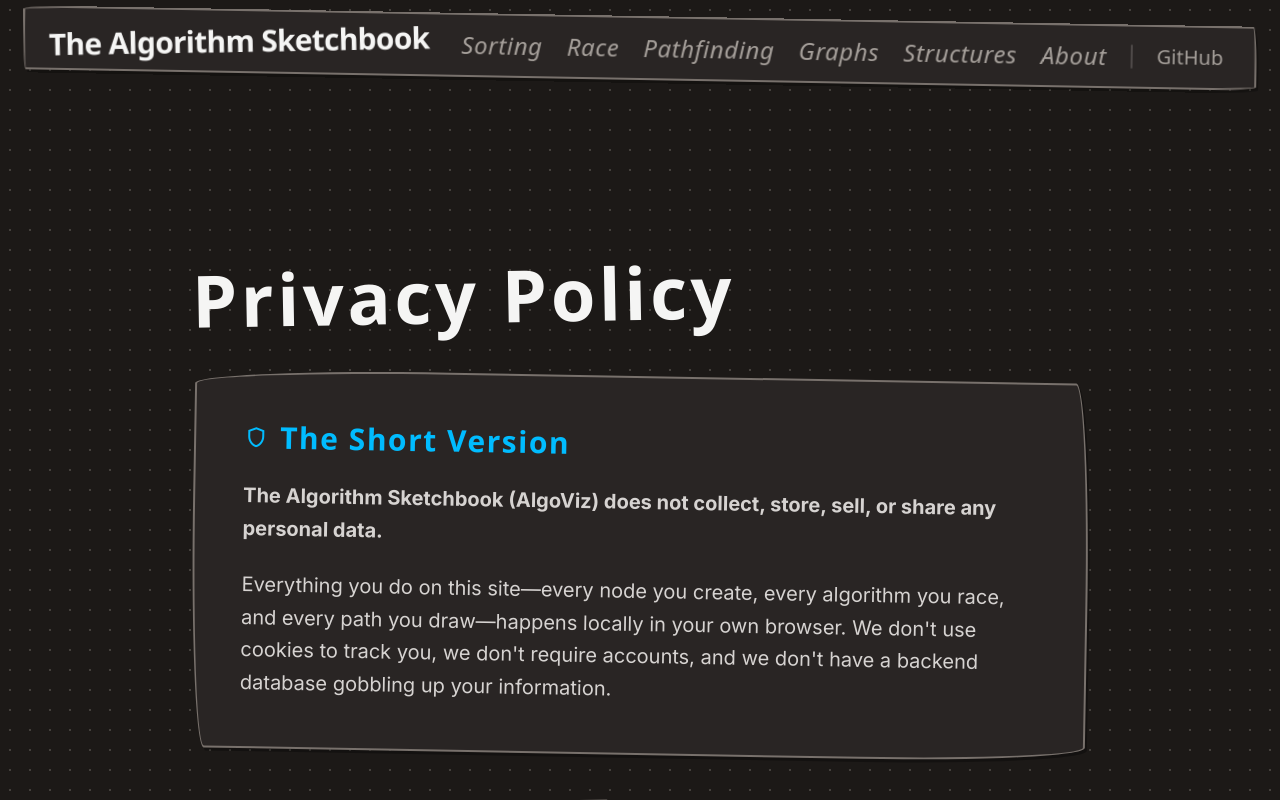
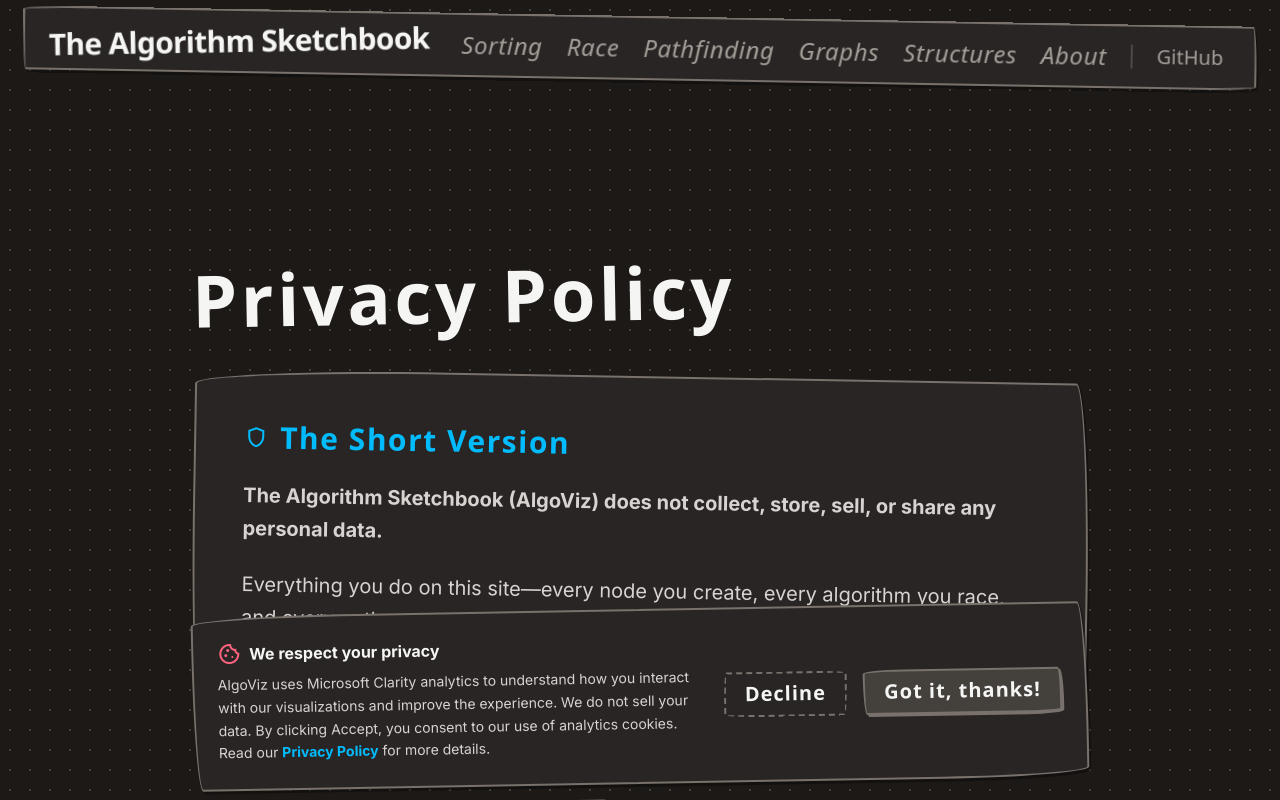
Before and after one commit to Veerpratapsingh08/AlgoViz, a Next.js app: page /privacy in a window 1280 px wide. Built offline with nearby package versions, Linux system fonts and the light colour scheme.

Commit message:
implement opt-in cookie consent banner and Microsoft Clarity analytics integration

```diff
--- a/app/layout.tsx
+++ b/app/layout.tsx
@@ -2,6 +2,8 @@
 import { Inter, Caveat, Instrument_Serif, Fira_Code } from "next/font/google";
 import Header from "@/components/Header";
 import SplashScreen from "@/components/SplashScreen";
+import CookieConsent from "@/components/CookieConsent";
+import Analytics from "@/components/Analytics";
 import "./globals.css";
 
 const inter = Inter({
@@ -52,6 +54,8 @@
         <main className="pt-24 h-screen overflow-hidden flex flex-col">
           {children}
         </main>
+        <CookieConsent />
+        <Analytics />
       </body>
     </html>
   );
--- /dev/null
+++ b/app/privacy/AnalyticsConsent.tsx
@@ -0,0 +1,55 @@
+"use client";
+
+import { useEffect, useState } from "react";
+
+export default function AnalyticsConsent() {
+  const [consentStatus, setConsentStatus] = useState<string | null>(null);
+
+  useEffect(() => {
+    setConsentStatus(localStorage.getItem('algoviz-cookie-consent') || 'unknown');
+  }, []);
+
+  const handleRevoke = () => {
+    localStorage.setItem('algoviz-cookie-consent', 'declined');
+    setConsentStatus('declined');
+    window.location.reload();
+  };
+
+  const handleGrant = () => {
+    localStorage.setItem('algoviz-cookie-consent', 'true');
+    setConsentStatus('true');
+    window.dispatchEvent(new Event('cookie-consent-granted'));
+    window.location.reload();
+  };
+
+  if (!consentStatus) return null; // Avoid hydration mismatch
+
+  return (
+    <div className="mt-6 pt-6 border-t border-stone-600 flex flex-col sm:flex-row items-center justify-between gap-4">
+      <div>
+        <h4 className="text-stone-100 font-bold mb-1">Manage Analytics Consent</h4>
+        <p className="text-sm text-stone-300">
+          Current Status: <strong className="text-rose-400 font-bold uppercase tracking-wider">{consentStatus === 'true' ? 'Opted In' : consentStatus === 'declined' ? 'Opted Out' : 'Unknown'}</strong>
+        </p>
+      </div>
+      <div className="shrink-0 flex gap-3">
+        {(consentStatus === 'true' || consentStatus === 'unknown') && (
+          <button
+            onClick={handleRevoke}
+            className="bg-red-500/10 hover:bg-red-500/20 text-red-400 border border-red-500/20 px-4 py-2 rounded-md font-bold text-sm transition-colors"
+          >
+            Opt Out
+          </button>
+        )}
+        {(consentStatus === 'declined' || consentStatus === 'unknown') && (
+          <button
+            onClick={handleGrant}
+            className="bg-stone-100 text-stone-900 px-4 py-2 rounded-md font-bold text-sm hover:opacity-90 transition-opacity"
+          >
+            Opt In to Analytics
+          </button>
+        )}
+      </div>
+    </div>
+  );
+}
--- a/app/privacy/page.tsx
+++ b/app/privacy/page.tsx
@@ -1,4 +1,5 @@
 import Link from "next/link";
+import AnalyticsConsent from "./AnalyticsConsent";
 
 export const metadata = {
   title: 'The Algorithm Sketchbook - Privacy Policy',
@@ -24,7 +25,7 @@
               <strong>The Algorithm Sketchbook (AlgoViz) does not collect, store, sell, or share any personal data.</strong>
             </p>
             <p>
-              Everything you do on this site—every node you create, every algorithm you race, and every path you draw—happens locally in your own browser. We don&apos;t use cookies to track you, we don&apos;t require accounts, and we don&apos;t have a backend database gobbling up your information.
+              Everything you do on this site—every node you create, every algorithm you race, and every path you draw—happens locally in your own browser. We don&apos;t require accounts, and we don&apos;t have a backend database gobbling up your information. We only use cookies for optional analytics if you explicitly opt in.
             </p>
           </div>
         </div>
@@ -32,9 +33,10 @@
         <div className="grid grid-cols-1 md:grid-cols-2 gap-8">
             <div className="sketch-box bg-stone-800 p-8 transform -rotate-1">
                 <h3 className="text-2xl font-bold text-rose-400 mb-4">Analytics</h3>
-                <p className="text-stone-300 text-lg">
-                    We might use basic, privacy-friendly analytics (like Vercel Web Analytics) just to see how many people visit the site. These tools do not track individual users or store personally identifiable information (PII).
+                <p className="text-stone-300 text-lg mb-6">
+                    To understand how people use AlgoViz and to fix UX issues, we use Microsoft Clarity. This helps us see which algorithms are most popular and where users might get stuck. It is strictly opt-in via our cookie consent banner. Clarity does not track personal identities or store personally identifiable information (PII).
                 </p>
+                <AnalyticsConsent />
             </div>
 
             <div className="sketch-box bg-stone-800 p-8 transform rotate-2">
--- /dev/null
+++ b/components/Analytics.tsx
@@ -0,0 +1,46 @@
+"use client";
+
+import Script from "next/script";
+import { useEffect, useState } from "react";
+
+export default function Analytics() {
+  const [hasConsent, setHasConsent] = useState(false);
+
+  useEffect(() => {
+    // Check initial consent status
+    const consent = localStorage.getItem('algoviz-cookie-consent');
+    if (consent === 'true') {
+      setHasConsent(true);
+    }
+
+    // Listen for custom event from CookieConsent banner
+    const handleConsent = () => setHasConsent(true);
+    window.addEventListener('cookie-consent-granted', handleConsent);
+
+    return () => window.removeEventListener('cookie-consent-granted', handleConsent);
+  }, []);
+
+  if (!hasConsent) return null;
+
+  const clarityId = process.env.NEXT_PUBLIC_CLARITY_PROJECT_ID;
+  if (!clarityId) {
+    console.warn("Clarity Project ID is missing. Please set NEXT_PUBLIC_CLARITY_PROJECT_ID in your environment.");
+    return null;
+  }
+
+  return (
+    <Script
+      id="clarity-script"
+      strategy="afterInteractive"
+      dangerouslySetInnerHTML={{
+        __html: `
+          (function(c,l,a,r,i,t,y){
+              c[a]=c[a]||function(){(c[a].q=c[a].q||[]).push(arguments)};
+              t=l.createElement(r);t.async=1;t.src="https://www.clarity.ms/tag/"+i;
+              y=l.getElementsByTagName(r)[0];y.parentNode.insertBefore(t,y);
+          })(window, document, "clarity", "script", "${clarityId}");
+        `
+      }}
+    />
+  );
+}
--- /dev/null
+++ b/components/CookieConsent.tsx
@@ -0,0 +1,60 @@
+"use client";
+
+import React, { useState, useEffect } from 'react';
+import Link from 'next/link';
+
+export default function CookieConsent() {
+  const [show, setShow] = useState(false);
+
+  useEffect(() => {
+    // Check if the user has already dismissed the consent
+    const consent = localStorage.getItem('algoviz-cookie-consent');
+    if (!consent) {
+      setShow(true);
+    }
+  }, []);
+
+  const handleAccept = () => {
+    localStorage.setItem('algoviz-cookie-consent', 'true');
+    window.dispatchEvent(new Event('cookie-consent-granted'));
+    setShow(false);
+    window.location.reload();
+  };
+
+  const handleDecline = () => {
+    localStorage.setItem('algoviz-cookie-consent', 'declined');
+    setShow(false);
+  };
+
+  if (!show) return null;
+
+  return (
+    <div className="fixed bottom-0 left-0 right-0 z-[100] p-4 pointer-events-none">
+      <div className="max-w-4xl mx-auto sketch-box bg-stone-800 p-4 md:p-6 flex flex-col sm:flex-row items-center justify-between gap-6 pointer-events-auto transform -rotate-1 shadow-2xl">
+        <div className="flex-1 text-sm text-stone-300 font-inter">
+          <p className="flex items-center gap-2 mb-2">
+            <span className="material-symbols-outlined text-rose-400 text-xl">cookie</span>
+            <strong className="text-stone-100 text-base font-bold">We respect your privacy</strong>
+          </p>
+          <p className="leading-relaxed">
+            AlgoViz uses Microsoft Clarity analytics to understand how you interact with our visualizations and improve the experience. We do not sell your data. By clicking Accept, you consent to our use of analytics cookies. Read our <Link href="/privacy" className="text-sky-400 hover:underline decoration-sky-400 font-bold">Privacy Policy</Link> for more details.
+          </p>
+        </div>
+        <div className="flex shrink-0 gap-4">
+          <button
+            onClick={handleDecline}
+            className="btn btn-surface px-6 text-sm"
+          >
+            Decline
+          </button>
+          <button
+            onClick={handleAccept}
+            className="btn btn-primary px-6 text-sm"
+          >
+            Got it, thanks!
+          </button>
+        </div>
+      </div>
+    </div>
+  );
+}
```
